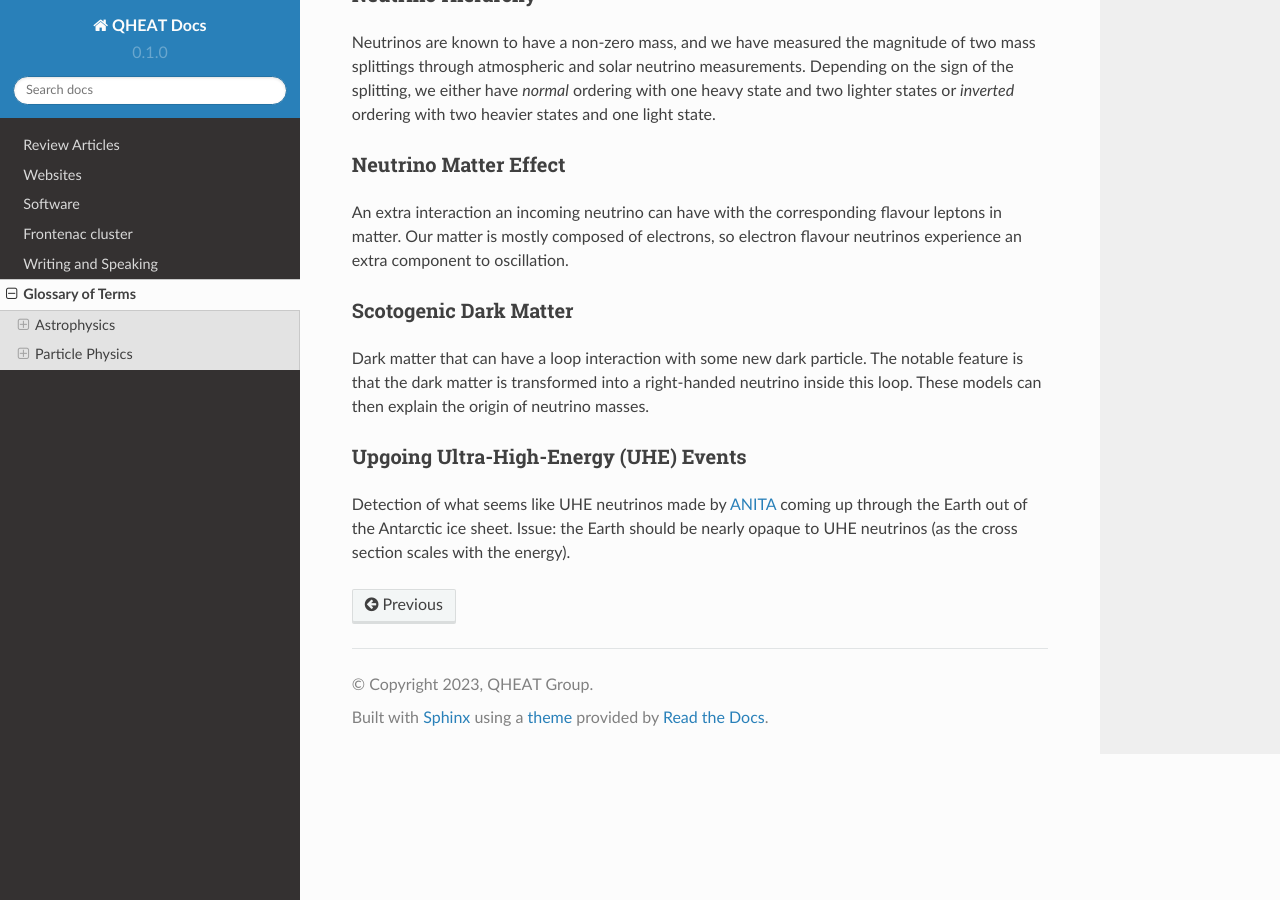
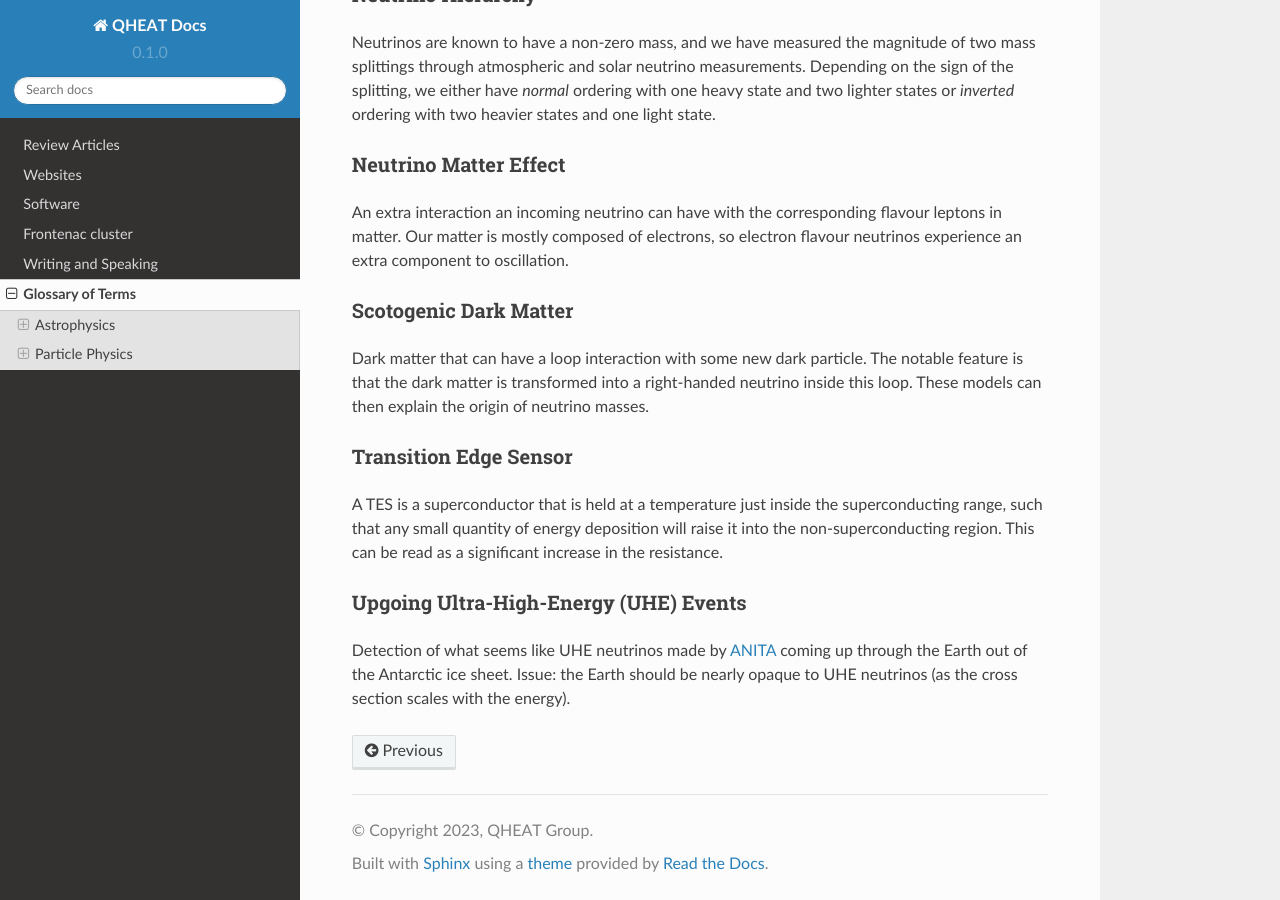
Before and after one commit to aaronvincent/QHEAT, a Sphinx documentation site: the page built from docs/source/glossary.rst, in a window 1280 px wide and 900 px high, scrolled down 2363 px. Built offline with Sphinx 7.4.7 and the Read the Docs theme 2.0.0, drawn with Linux system fonts in a browser that asks for light colours.

Commit message:
Added TES

```diff
--- a/docs/source/glossary.rst
+++ b/docs/source/glossary.rst
@@ -157,6 +157,15 @@ notable feature is that the dark matter is transformed into a right-handed
 neutrino inside this loop. These models can then explain the origin of neutrino
 masses.
 
+.. _transition-edge-sensor:
+
+Transition Edge Sensor
+**********************
+A TES is a superconductor that is held at a temperature just inside the superconducting
+range, such that any small quantity of energy deposition will raise it into the
+non-superconducting region. This can be read as a significant increase in the
+resistance.
+
 .. _uhe-events:
 
 Upgoing Ultra-High-Energy (UHE) Events
```
